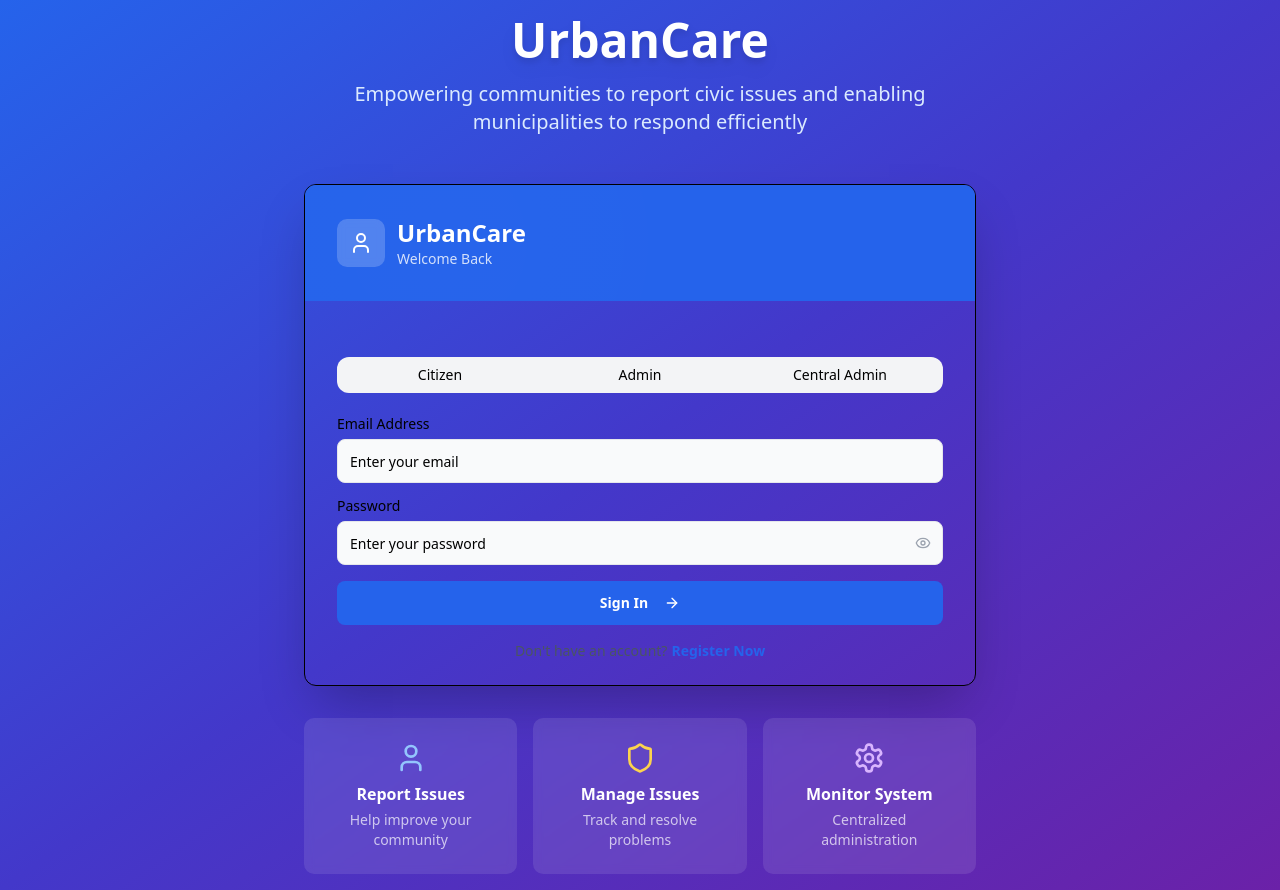
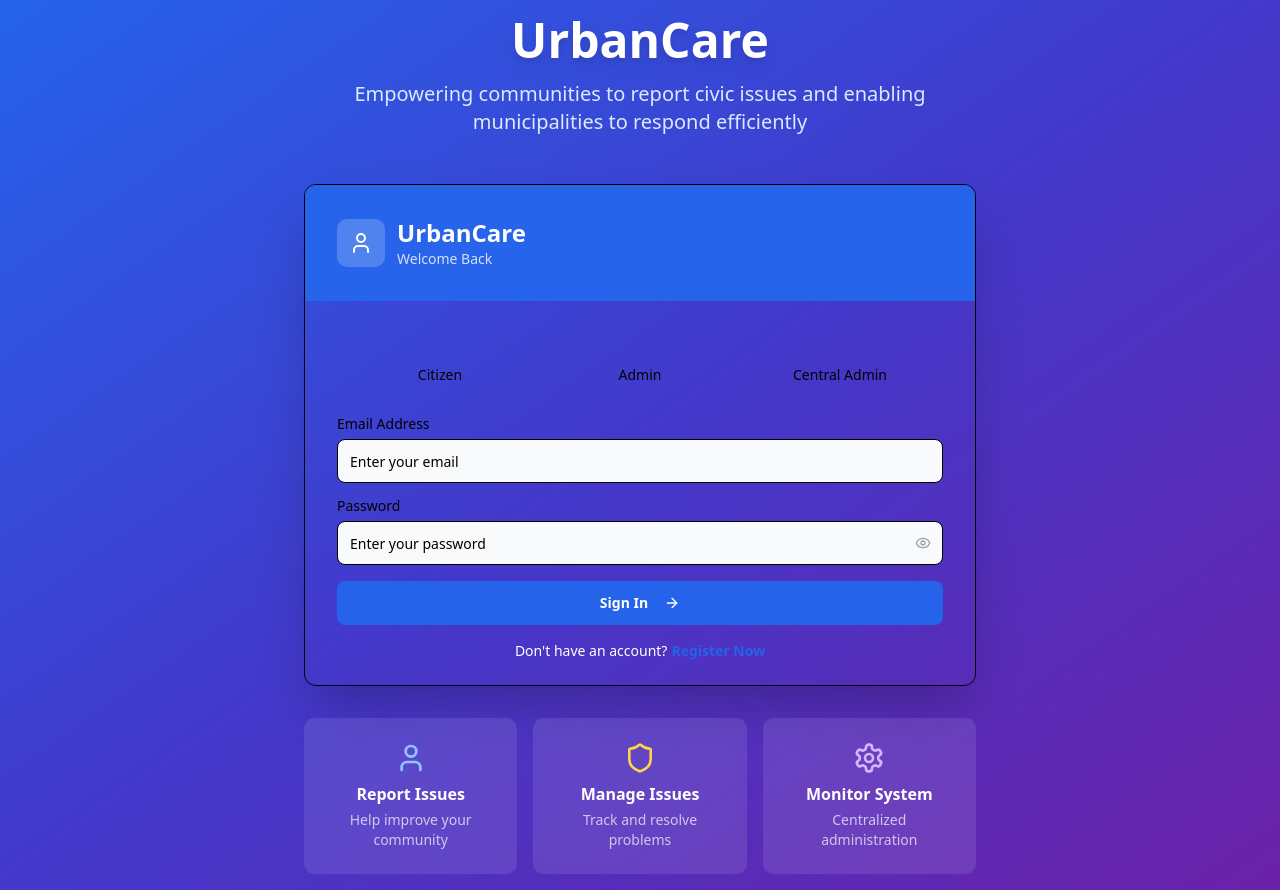
Before and after one commit to Rahidul2006/UrbanCare, a React (Vite) app: page / in a window 1280 px wide. Built offline with nearby package versions, Linux system fonts and the light colour scheme.

Commit message:
auth edied

```diff
--- a/src/components/AuthModal.jsx
+++ b/src/components/AuthModal.jsx
@@ -178,7 +178,7 @@ export function AuthModal({ isOpen, userRole, onClose, onLogin }) {
                   key={index}
                   type="button"
                   onClick={() => fillDemoCredentials(cred.email)}
-                  className="w-full p-2 text-left text-xs bg-gray-50 hover:bg-gray-100 rounded border"
+                  className="w-full p-2 text-left text-xs bg-gray-50 hover:bg-gray-100 rounded "
                 >
                   <div className="font-medium">{cred.name}</div>
                   <div className="text-gray-600">{cred.email} / demo123</div>
--- a/src/components/AuthPage.jsx
+++ b/src/components/AuthPage.jsx
@@ -185,7 +185,7 @@ export function AuthPage({ onLogin }) {
         <CardContent className="p-8">
           {/* Tabs */}
           <Tabs value={activeTab} onValueChange={handleTabChange} className="mb-6">
-            <TabsList className="grid w-full grid-cols-3 bg-gray-100">
+            <TabsList className="grid w-full grid-cols-3">
               <TabsTrigger value="citizen">Citizen</TabsTrigger>
               <TabsTrigger value="admin">Admin</TabsTrigger>
               <TabsTrigger value="central-admin">Central Admin</TabsTrigger>
@@ -219,7 +219,7 @@ export function AuthPage({ onLogin }) {
                   value={fullName}
                   onChange={(e) => setFullName(e.target.value)}
                   placeholder="Enter your full name"
-                  className="h-11 bg-gray-50 border-gray-200 focus:bg-white transition"
+                  className="h-11 bg-gray-50 focus:bg-white transition"
                   disabled={isLoading}
                 />
               </div>
@@ -234,7 +234,7 @@ export function AuthPage({ onLogin }) {
                   value={mobileNumber}
                   onChange={(e) => setMobileNumber(e.target.value)}
                   placeholder="Enter your mobile number (10+ digits)"
-                  className="h-11 bg-gray-50 border-gray-200 focus:bg-white transition"
+                  className="h-11 bg-gray-50  focus:bg-white transition"
                   disabled={isLoading}
                 />
               </div>
@@ -248,7 +248,7 @@ export function AuthPage({ onLogin }) {
                 value={email}
                 onChange={(e) => setEmail(e.target.value)}
                 placeholder="Enter your email"
-                className="h-11 bg-gray-50 border-gray-200 focus:bg-white transition"
+                className="h-11 bg-gray-50 focus:bg-white transition"
                 disabled={isLoading}
               />
             </div>
@@ -262,7 +262,7 @@ export function AuthPage({ onLogin }) {
                   value={password}
                   onChange={(e) => setPassword(e.target.value)}
                   placeholder="Enter your password"
-                  className="h-11 bg-gray-50 border-gray-200 focus:bg-white transition pr-10"
+                  className="h-11 bg-gray-50 focus:bg-white transition pr-10"
                   disabled={isLoading}
                 />
                 <button
@@ -302,7 +302,7 @@ export function AuthPage({ onLogin }) {
           {/* Register/Login Toggle for Citizen */}
           {activeTab === 'citizen' && (
             <div className="mt-4 text-center">
-              <p className="text-gray-600 text-sm">
+              <p className="text-white text-sm">
                 {isRegister ? 'Already have an account?' : "Don't have an account?"}
                 <button
                   type="button"
```
